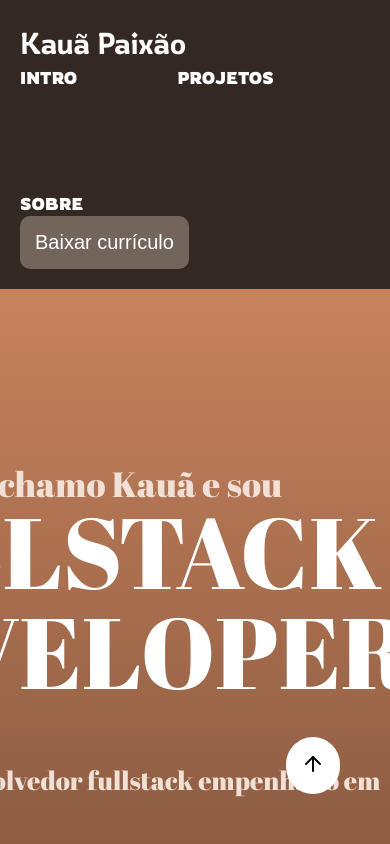
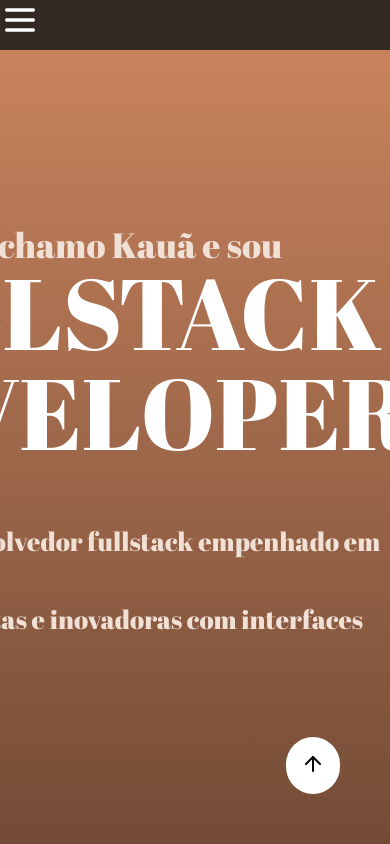
Before and after one commit to Kaua2123/portfolio, a React (Vite) app: page / in a window 390 px wide. Shown: the top 844 px of the page. Built offline with nearby package versions, Linux system fonts and the light colour scheme.

Commit message:
feat: add styles to make navbar responsive

```diff
--- a/src/components/Navbar/Navbar.tsx
+++ b/src/components/Navbar/Navbar.tsx
@@ -1,15 +1,43 @@
 import { Div } from './styled';
 
 import curriculo from '../../assets/curriculo.pdf';
+import { useEffect, useState } from 'react';
+import { Menu } from 'lucide-react';
 
 export default function Navbar() {
+  const [isMenuOpen, setIsMenuOpen] = useState(false);
+  const [isMobile, setIsMobile] = useState(window.innerWidth < 768);
+
+  useEffect(() => {
+    const handleResize = () => {
+      setIsMobile(window.innerWidth < 768);
+    };
+
+    window.addEventListener('resize', handleResize);
+
+    return () => {
+      window.removeEventListener('resize', handleResize);
+    };
+  }, []);
+
   return (
     <div>
-      <Div>
+      <Div $isMenuOpen={isMenuOpen}>
+        {isMobile && (
+          <div className="hamburguer">
+            <button
+              onClick={() => setIsMenuOpen(!isMenuOpen)}
+              style={{ border: 'none', background: 'inherit' }}
+            >
+              <Menu color="white" size={40} />
+            </button>
+          </div>
+        )}
+
         <div>
           <h5>Kauã Paixão</h5>
         </div>
-        <div>
+        <div className="options">
           <a href="#">
             <p>INTRO</p>
           </a>
@@ -21,7 +49,7 @@ export default function Navbar() {
             <p>SOBRE</p>
           </a>
         </div>
-        <div>
+        <div className="download-cv">
           <a href={curriculo} download={'curriculo.pdf'}>
             <button className="button-two">Baixar currículo</button>
           </a>
--- a/src/components/Navbar/styled.ts
+++ b/src/components/Navbar/styled.ts
@@ -1,12 +1,13 @@
 import styled from 'styled-components';
 
-export const Div = styled.div`
+export const Div = styled.div<{ $isMenuOpen?: boolean }>`
   background-color: ${({ theme }) => theme.colors.darkerBrown};
   display: flex;
   flex-flow: row wrap;
   justify-content: space-between;
   align-items: center;
   padding: 2rem;
+  position: relative;
 
   h5 {
     font-family: Rowdies;
@@ -30,4 +31,28 @@ export const Div = styled.div`
       }
     }
   }
+
+  @media (max-width: 768px) {
+    display: flex;
+    flex-flow: column wrap;
+    justify-content: center;
+    align-items: center;
+    padding: 2.5rem;
+
+    .hamburguer {
+      position: absolute;
+      top: 0;
+      left: 0;
+      margin-bottom: ${(props) => props.$isMenuOpen && '2rem'};
+    }
+
+    div:not(.hamburguer) {
+      display: ${(props) => (props.$isMenuOpen ? 'flex' : 'none')};
+      flex-flow: column wrap;
+      align-items: center;
+      justify-content: center;
+      margin-bottom: 2rem;
+      gap: 3rem;
+    }
+  }
 `;
```
